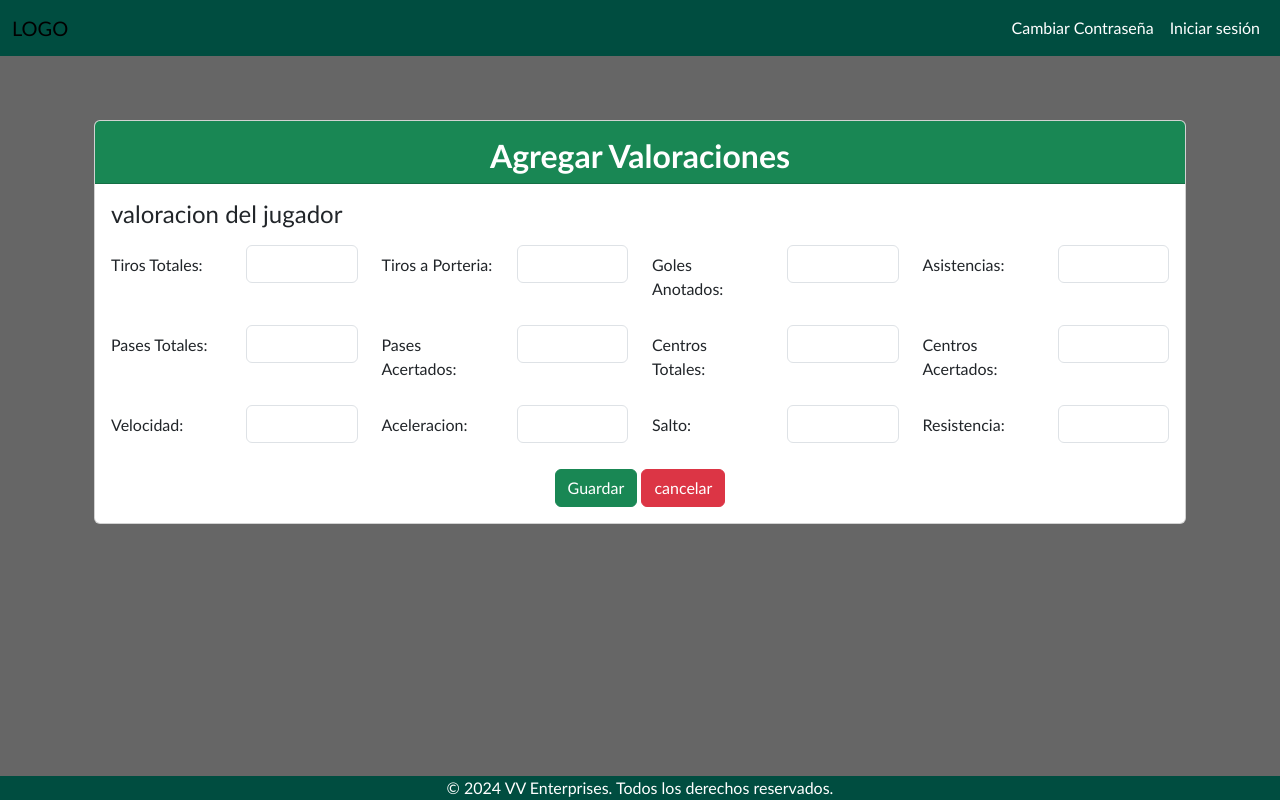
After one commit to JosueVallejo22/PROYECTO_FINAL, a Django app: template PROYECTO_AMR/Aplicaciones/core/templates/form_valoraciones.html in a window 1280 px wide. The commit adds this page. Run offline with Django 5.2, Linux system fonts and the light colour scheme; the template is opened without the code that fills it: values that come from a table or form of the project are taken from there, others are empty; some libraries are stand-ins or nearby versions.

Commit message:
Valoraciones

```diff
--- /dev/null
+++ b/PROYECTO_AMR/Aplicaciones/core/templates/form_valoraciones.html
@@ -0,0 +1,127 @@
+{% extends 'base.html' %}
+
+{% load static %}
+
+{% block title %} REGISTRO DE JUGADORES {% endblock %}
+
+{% block content %}
+<div class="container mt-5">
+    <div class="row">
+        <div class="col md-12 mb-3">
+            <div class="card">
+                <div class="card-header bg-success">
+                    <h2 class="mb-0 fw-bold text-center mt-2 text-white">
+                        {% if is_editing %}
+                            Editar Jugador
+                        {% else %}
+                        Agregar Valoraciones
+                        {% endif %}
+                    </h2>
+                </div>
+                <div class="card-body">
+                    <h4 class="card-title">valoracion del jugador</h4>
+                    <form method="post" enctype="multipart/form-data">
+                        {% csrf_token %}
+
+                        {% if form.non_field_errors %}
+                            <div class="alert alert-danger">{{ form.non_field_errors }}</div>
+                        {% endif %}
+
+                        <!--campos del formulario-->
+
+                                <div class="row mt-3">
+                                    <div class="col mt-2 form-group">
+                                        <label for="input_1" class="form-label">Tiros Totales:</label>
+                                    </div>
+                                    <div class="col form-group">
+                                        <input type="text" class=" form-control" placeholder="">
+                                    </div>
+                                    <div class="col mt-2 form-group">
+                                        <label for="input_1" class="form-label">Tiros a Porteria:</label>
+                                    </div>
+                                    <div class="col  form-group">
+                                        <input type="text" class=" form-control" placeholder="">
+                                    </div>
+                                    <div class="col mt-2 form-group">
+                                        <label for="input_1" class="form-label">Goles Anotados:</label>
+                                    </div>
+                                    <div class="col form-group">
+                                        <input type="text" class=" form-control" placeholder="">
+                                    </div>
+                                    <div class="col mt-2 form-group">
+                                        <label for="input_1" class="form-label">Asistencias:</label>
+                                    </div>
+                                    <div class="col  form-group">
+                                        <input type="text" class=" form-control" placeholder="">
+                                    </div>
+                                </div>
+
+                     <!-- ########################################################################################## -->
+
+                                <div class="row mt-3">
+                                    <div class="col mt-2 form-group">
+                                        <label for="input_1" class="form-label">Pases Totales:</label>
+                                    </div>
+                                    <div class="col form-group">
+                                        <input type="text" class=" form-control" placeholder="">
+                                    </div>
+                                    <div class="col mt-2 form-group">
+                                        <label for="input_1" class="form-label">Pases Acertados:</label>
+                                    </div>
+                                    <div class="col  form-group">
+                                        <input type="text" class=" form-control" placeholder="">
+                                    </div>
+                                    <div class="col mt-2 form-group">
+                                        <label for="input_1" class="form-label">Centros Totales:</label>
+                                    </div>
+                                    <div class="col form-group">
+                                        <input type="text" class=" form-control" placeholder="">
+                                    </div>
+                                    <div class="col mt-2 form-group">
+                                        <label for="input_1" class="form-label">Centros Acertados:</label>
+                                    </div>
+                                    <div class="col  form-group">
+                                        <input type="text" class=" form-control" placeholder="">
+                                    </div>
+                                </div>
+
+                     <!-- ########################################################################################## -->
+
+                                <div class="row mt-3">
+                                    <div class="col mt-2 form-group">
+                                        <label for="input_1" class="form-label">Velocidad:</label>
+                                    </div>
+                                    <div class="col form-group">
+                                        <input type="text" class=" form-control" placeholder="">
+                                    </div>
+                                    <div class="col mt-2 form-group">
+                                        <label for="input_1" class="form-label">Aceleracion:</label>
+                                    </div>
+                                    <div class="col  form-group">
+                                        <input type="text" class=" form-control" placeholder="">
+                                    </div>
+                                    <div class="col mt-2 form-group">
+                                        <label for="input_1" class="form-label">Salto:</label>
+                                    </div>
+                                    <div class="col form-group">
+                                        <input type="text" class=" form-control" placeholder="">
+                                    </div>
+                                    <div class="col mt-2 form-group">
+                                        <label for="input_1" class="form-label">Resistencia:</label>
+                                    </div>
+                                    <div class="col  form-group">
+                                        <input type="text" class=" form-control" placeholder="">
+                                    </div>
+                                </div>
+
+                        <div class="text-center mt-4">
+                            <button type="submit" class="btn btn-success">Guardar</button>
+                            <a href="{% url 'core:listvaloraciones' %}" class="btn btn-danger">cancelar</a>
+                        </div>
+                    </form>
+                </div>
+            </div>
+        </div>
+    </div>
+</div>
+{% endblock %}
--- a/PROYECTO_AMR/Aplicaciones/core/urls.py
+++ b/PROYECTO_AMR/Aplicaciones/core/urls.py
@@ -16,4 +16,5 @@ urlpatterns = [
 
 
     path('listvaloraciones/', listvaloracionesView.as_view(), name='listvaloraciones'),
+    path('crearvaloraciones/', valoracionescreateview.as_view(), name='crearvaloraciones'),
 ] + static(settings.MEDIA_URL, document_root=settings.MEDIA_ROOT)
```
Also changed, not shown: PROYECTO_AMR/Aplicaciones/core/templates/listvaloraciones.html (+35 -41 lines), PROYECTO_AMR/Aplicaciones/core/views.py (+18 -12 lines).
